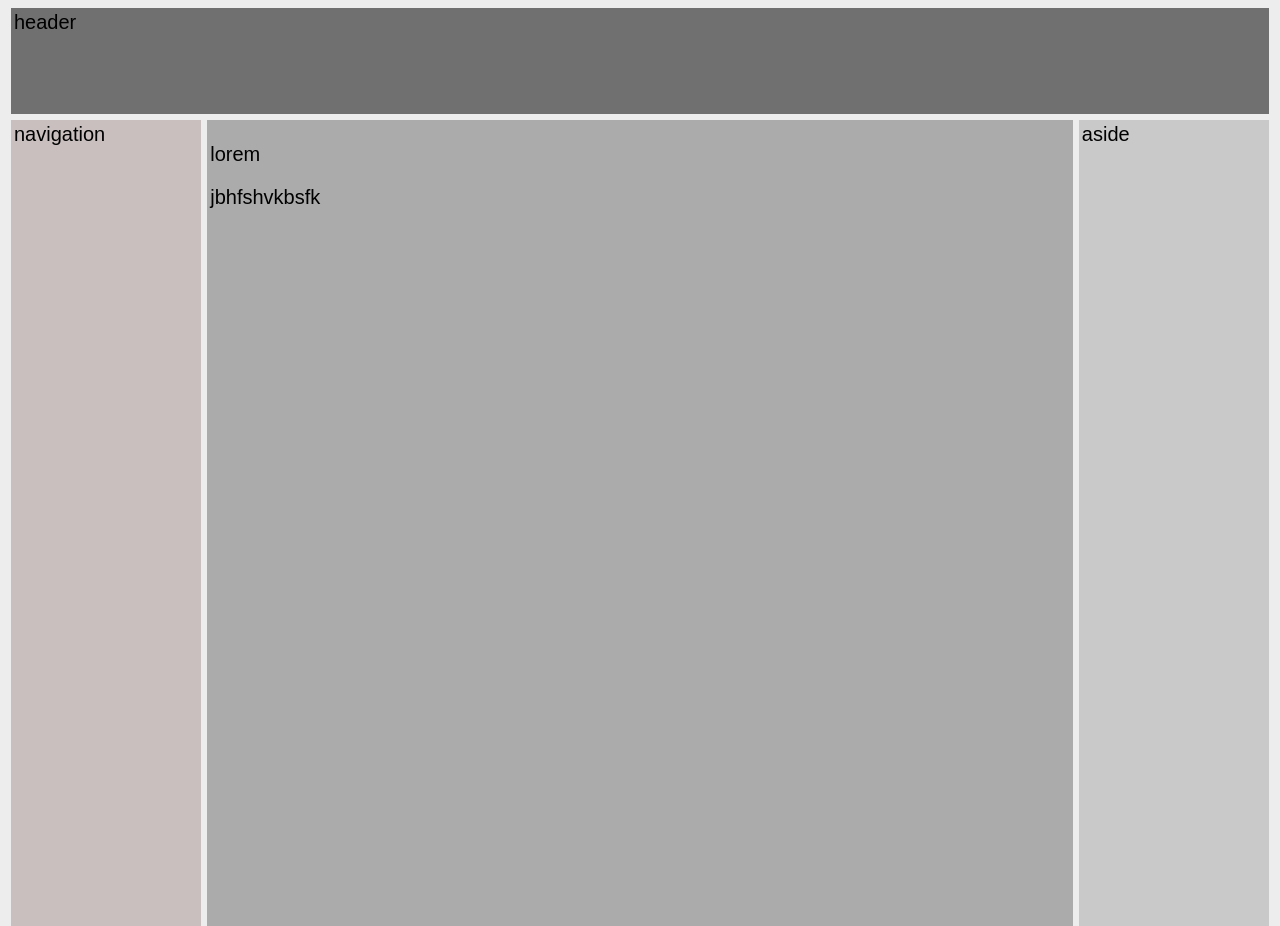
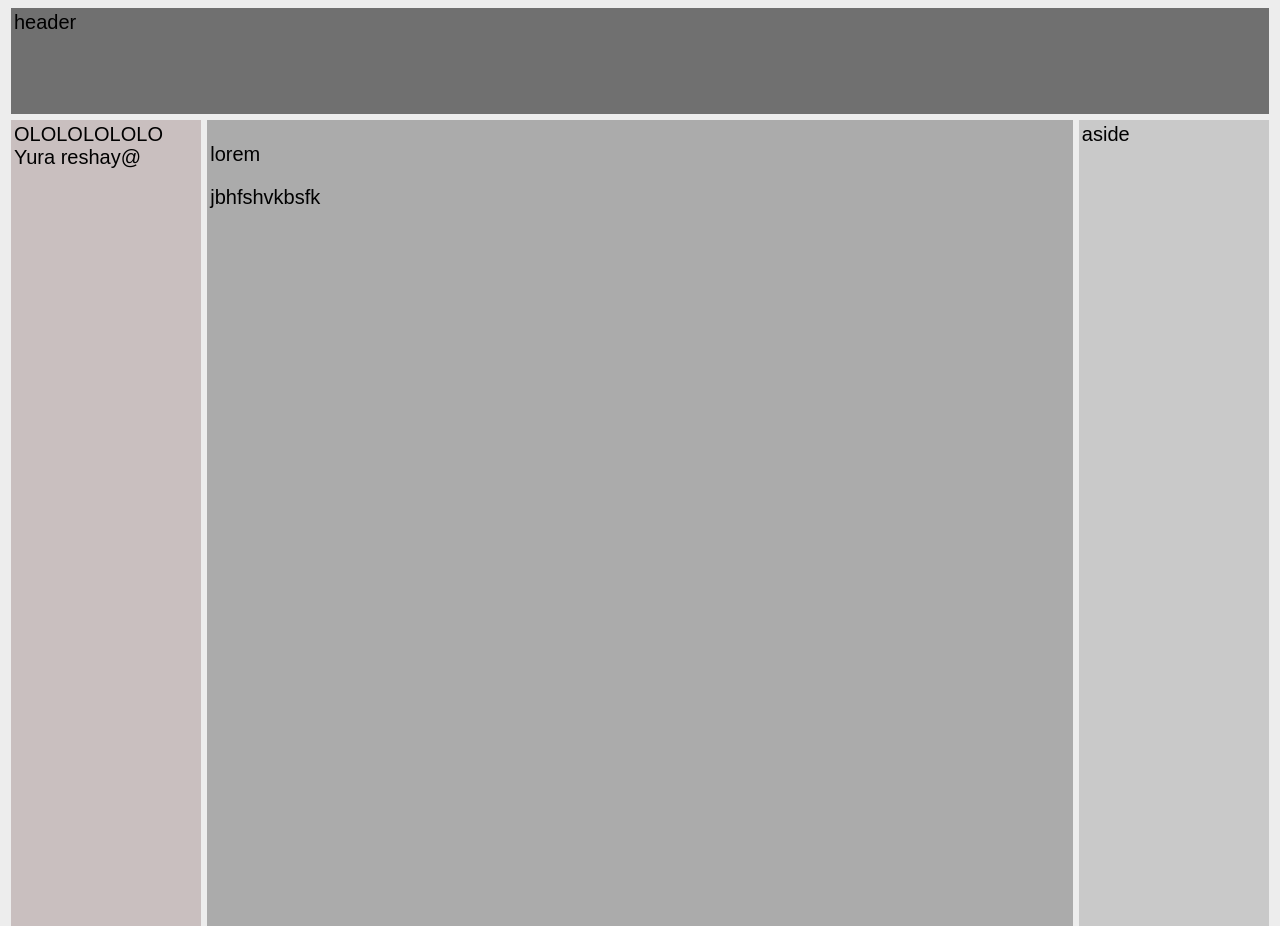
Before and after one commit to dragonwow3/projectx, a plain HTML site: page index.html in a window 1280 px wide. Shown: the top 926 px of the page. Drawn offline with Linux system fonts and the light colour scheme.

Commit message:
conflict

```diff
--- a/index.html
+++ b/index.html
@@ -11,10 +11,11 @@
 <body>
 	<header>header</header>
 <section id="flexContainer">
-  <nav>navigation</nav>
+  <nav>OLOLOLOLOLO Yura reshay@</nav>
   <section id="content">
   	<p>lorem</p>
   <p>jbhfshvkbsfk</p></section>
+
   <aside>aside</aside>
 </section>
 <footer>footer</footer>
```
